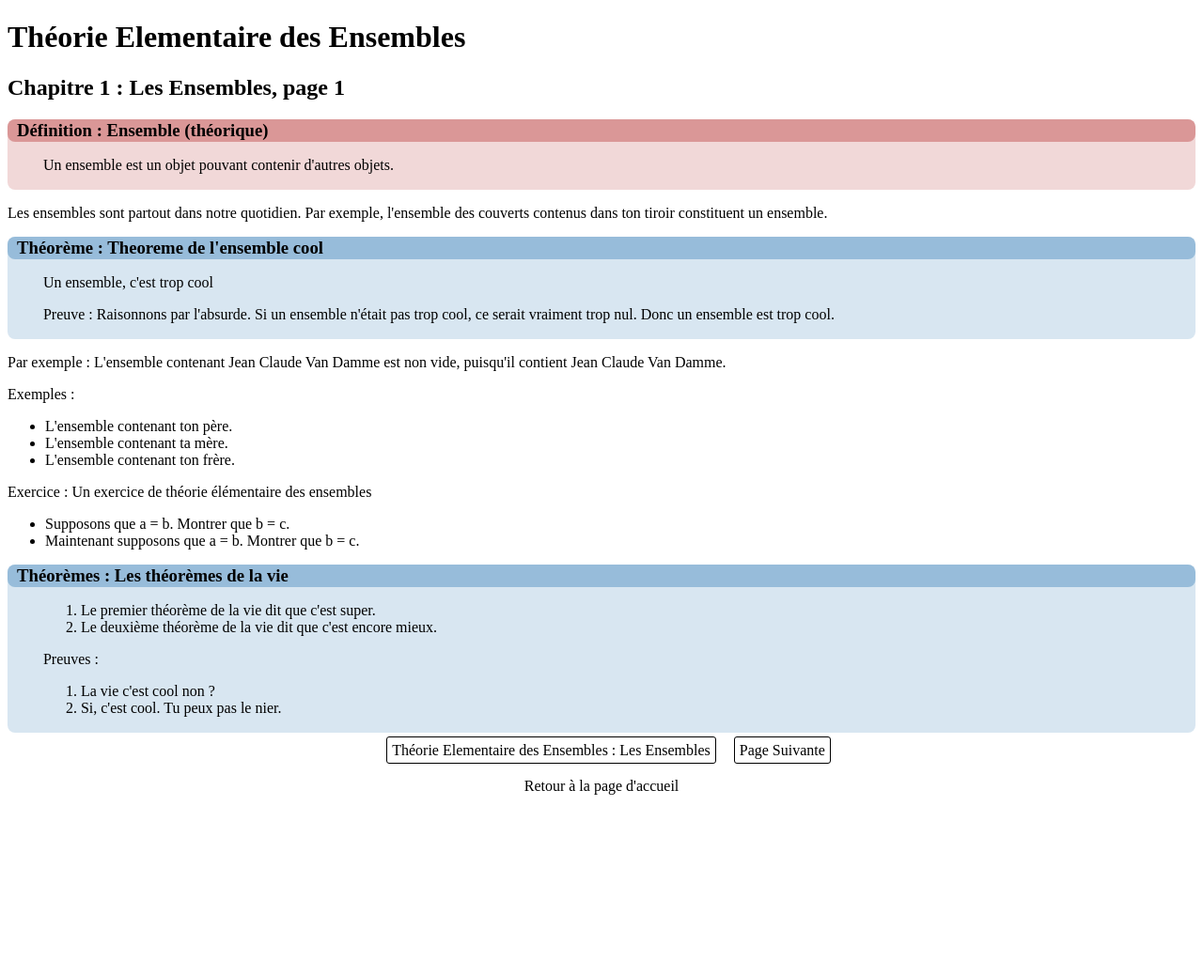
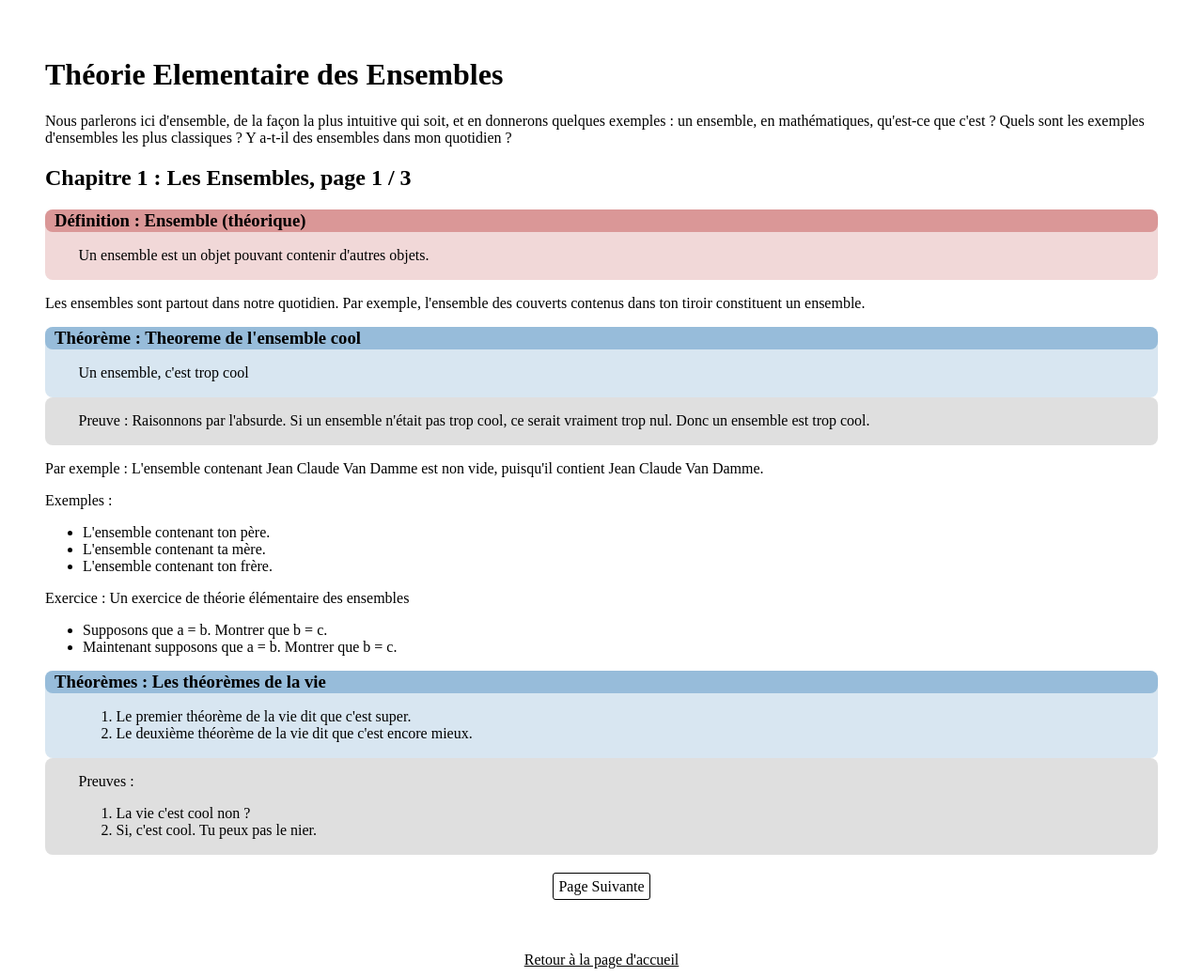
Before and after one commit to Fafookalfon/MathTree_Prototype, a Django app: a page that uses MathTree/HomePage/templates/HomePage/base.html in a window 1280 px wide. Shown: the part 63-1102 px from the top of the page at 94% size. Before the commit the page ends 909 px from the top, so only its background shows below. Run offline with Django 3.2, Linux system fonts and the light colour scheme; data comes from the database, SQL or seed files in the repository.

Commit message:
Deleted the chapter_view, deemed useless. Directly goes to the first page. Added course description to the first page.

```diff
--- a/MathTree/Courses/models.py
+++ b/MathTree/Courses/models.py
@@ -86,6 +86,7 @@ class ChapterPage(models.Model) :
 
         return True
 
+
     def next_index(self) :
         return self.index + 1
 
--- a/MathTree/Courses/static/Courses/style.css
+++ b/MathTree/Courses/static/Courses/style.css
@@ -18,6 +18,11 @@ div.oval_item h3.oval_item_name {
 div.oval_item .oval_item_content {
     padding: 0 0 0 3%;
     margin: 0px auto 10px auto;
+}
+
+div.oval_item.proof {
+    background-color:rgba(128, 128, 128, 0.250);
+    padding: 0.5px 0 0.5px 3%;
 }
 
 /* Characteristics of Specific Oval Items*/
@@ -42,7 +47,7 @@ div.oval_item.theorem h3.oval_item_name {
 
 div.page_footer {
     text-align: center;
-    margin: 10px auto auto auto;
+    margin: 25px auto auto auto;
 }
 
 div.page_footer a {
@@ -60,3 +65,13 @@ div.page_footer .chapter_page {
 div.page_footer .before_button{
     display: inline;
 }
+
+/**/
+
+.course_list {
+    color:darkblue;
+}
+
+.chapter_list {
+    color:darkblue;
+}
--- a/MathTree/Courses/templates/Courses/course_view.html
+++ b/MathTree/Courses/templates/Courses/course_view.html
@@ -7,7 +7,7 @@
 
 <ol>
     {% for chapter in course.chapter_set.all %}
-    <li><a href = "{% url 'chapter_view' course.name chapter.index%}">{{chapter.name}}</a></li>
+    <li><a href = "{% url 'page_view' course.name chapter.index 1%}" class="chapter_list">{{chapter.name}}</a></li>
     {% endfor %}
 </ol>
 
--- a/MathTree/Courses/templates/Courses/courses.html
+++ b/MathTree/Courses/templates/Courses/courses.html
@@ -18,7 +18,7 @@
 
     <ul>
         {% for course in Courses_list %}
-        <li><a href="{% url 'course_view' course.name %}">{{course.name}}</a></li>
+        <li><a href="{% url 'course_view' course.name %}" class="course_list">{{course.name}}</a></li>
         {% endfor %}
     </ul>
 {% endif %}
--- a/MathTree/Courses/templates/Courses/page_view.html
+++ b/MathTree/Courses/templates/Courses/page_view.html
@@ -4,7 +4,12 @@
 {% load extras %}
 
 <h1>{{page.chapter.course.name}}</h1>
-<h2>Chapitre {{page.chapter.index}} : {{page.chapter.name}}, page {{page.index}}</h2>
+
+{% if page.is_first_page %}
+<p> {{page.chapter.description}}</p>
+{% endif %}
+
+<h2>Chapitre {{page.chapter.index}} : {{page.chapter.name}}, page {{page.index}} / {{page|get_last_page}}</h2>
 
 {% for item in page.content|parse_text_as_list %}
 
@@ -14,8 +19,10 @@
 <h3 class="oval_item_name">Théorème : {{item|get_first_field}}</h3>
 <div class="oval_item_content">
 <p>{{item|get_second_field}}</p>
+</div>
+</div>
+<div class="oval_item proof">
 <p>Preuve : {{item|get_third_field}}</p>
-</div>
 </div>
 {% endif %}
 
@@ -29,6 +36,9 @@
 <li>{{theorem}}</li>
 {% endfor%}
 </ol>
+</div>
+</div>
+<div class="oval_item proof">
 <p>Preuves : </p>
 <ol>
 {% for proof in item|get_third_field %}
@@ -36,7 +46,7 @@
 {% endfor%}
 </ol>
 </div>
-</div>
+
 
 {% endif %}
 
@@ -45,9 +55,12 @@
 <h3 class="oval_item_name">Proposition : {{item|get_first_field}}</h3>
 <div class="oval_item_content">
 <p>{{item|get_second_field}}</p>
+</div>
+</div>
+<div class="oval_item proof">
 <p>Preuve : {{item|get_third_field}}</p>
 </div>
-</div>
+
 {% endif %}
 
 {% if item|get_identifier == "proposition_list" %}
@@ -59,6 +72,9 @@
 <li>{{proposition}}</li>
 {% endfor%}
 </ol>
+</div>
+</div>
+<div class="oval_item proof">
 <p>Preuves : </p>
 <ol>
 {% for proof in item|get_third_field %}
@@ -66,7 +82,7 @@
 {% endfor%}
 </ol>
 </div>
-</div>
+
 
 {% endif %}
 
@@ -123,7 +139,6 @@
 {% if not page.is_first_page %}
 <a href = "{% url 'page_view' page.chapter.course.name page.chapter.index page.previous_index %}" class = "before_button">Page Précédente</a>
 {% endif %}
-<a href = "{% url 'chapter_view' page.chapter.course.name page.chapter.index %}" class="chapter_page">{{page.chapter.course.name}} : {{page.chapter.name}}</a>
 {% if not page.is_last_page %}
 <a href = "{% url 'page_view' page.chapter.course.name page.chapter.index page.next_index %}" class = "after_button">Page Suivante</a>
 {% endif %}
--- a/MathTree/Courses/templatetags/extras.py
+++ b/MathTree/Courses/templatetags/extras.py
@@ -34,3 +34,12 @@ def get_fourth_field(l) :
 @register.filter
 def get_associated_exercise_fields(ex_name) :
     return [Exercise.objects.filter(name=ex_name).first().questions, Exercise.objects.filter(name=ex_name).first().hints, Exercise.objects.filter(name=ex_name).first().solutions]
+
+@register.filter
+def get_last_page(selected_page) :
+
+        last = 1
+        for page in ChapterPage.objects.filter(chapter__name=selected_page.chapter.name) :
+            if page.index > last : last = page.index
+
+        return last
--- a/MathTree/HomePage/static/HomePage/style.css
+++ b/MathTree/HomePage/static/HomePage/style.css
@@ -3,6 +3,10 @@ header h1 {
     text-align: center;
     color: white;
     margin: 0px auto auto auto;
+}
+
+main {
+    padding : 40px;
 }
 
 a, a:hover, a:focus, a:active {
@@ -40,6 +44,7 @@ footer {
 
 footer a {
     display: inline;
+    text-decoration: underline;
 
 }
 
@@ -50,3 +55,12 @@ a.link_button {
     border-radius: 10px;
     padding: 8px 5px;
 }
+
+div.center {
+    text-align: center;
+}
+
+a.return {
+    display: inline;
+    text-decoration: underline;
+}
--- a/MathTree/HomePage/templates/HomePage/base.html
+++ b/MathTree/HomePage/templates/HomePage/base.html
@@ -16,14 +16,15 @@
 
 
 </head>
-
+<body>
 <header>
     <h1>MATHTREE</h1>
 </header>
 
-<body>
+<main>
     {% block content %}
     {% endblock %}
+</main>
 </body>
 
 <footer>
--- a/MathTree/HomePage/templates/HomePage/home.html
+++ b/MathTree/HomePage/templates/HomePage/home.html
@@ -11,7 +11,7 @@
 
 <ul class = "inline">
     <li><a href = "{% url 'courses' %}" class = "link_button">Accéder aux cours</a></li>
-    <li><a href = "{% url 'comments' %}" class = "link_button">Laisser un commentaire</a></li>
+    <li><a href = "{% url 'comments' %}" class = "link_button">Nous contacter</a></li>
 </ul>
 
 
```
Also changed, not shown: MathTree/Courses/templates/Courses/chapter_view.html (deleted, +0 -11 lines), MathTree/Courses/static/Courses/A_inter_B.png (added).
